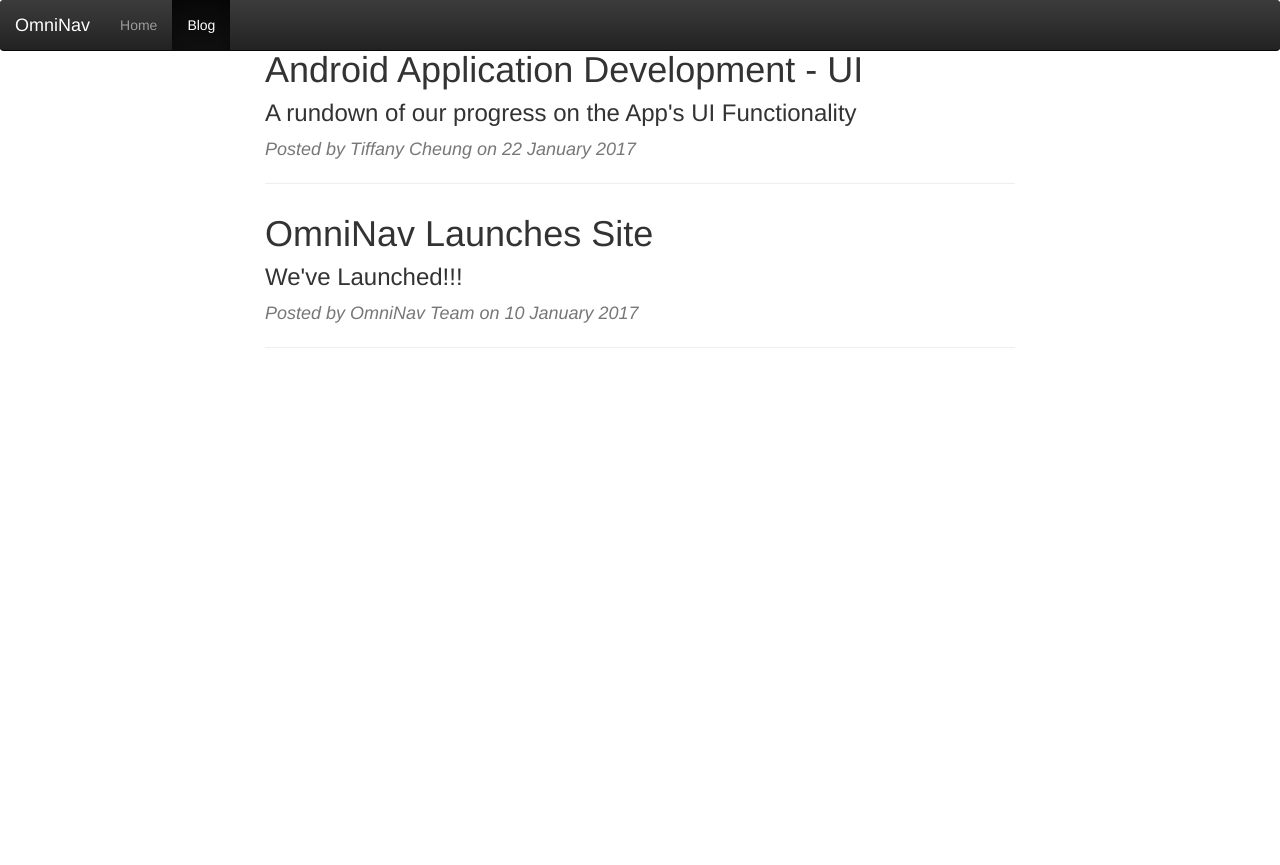
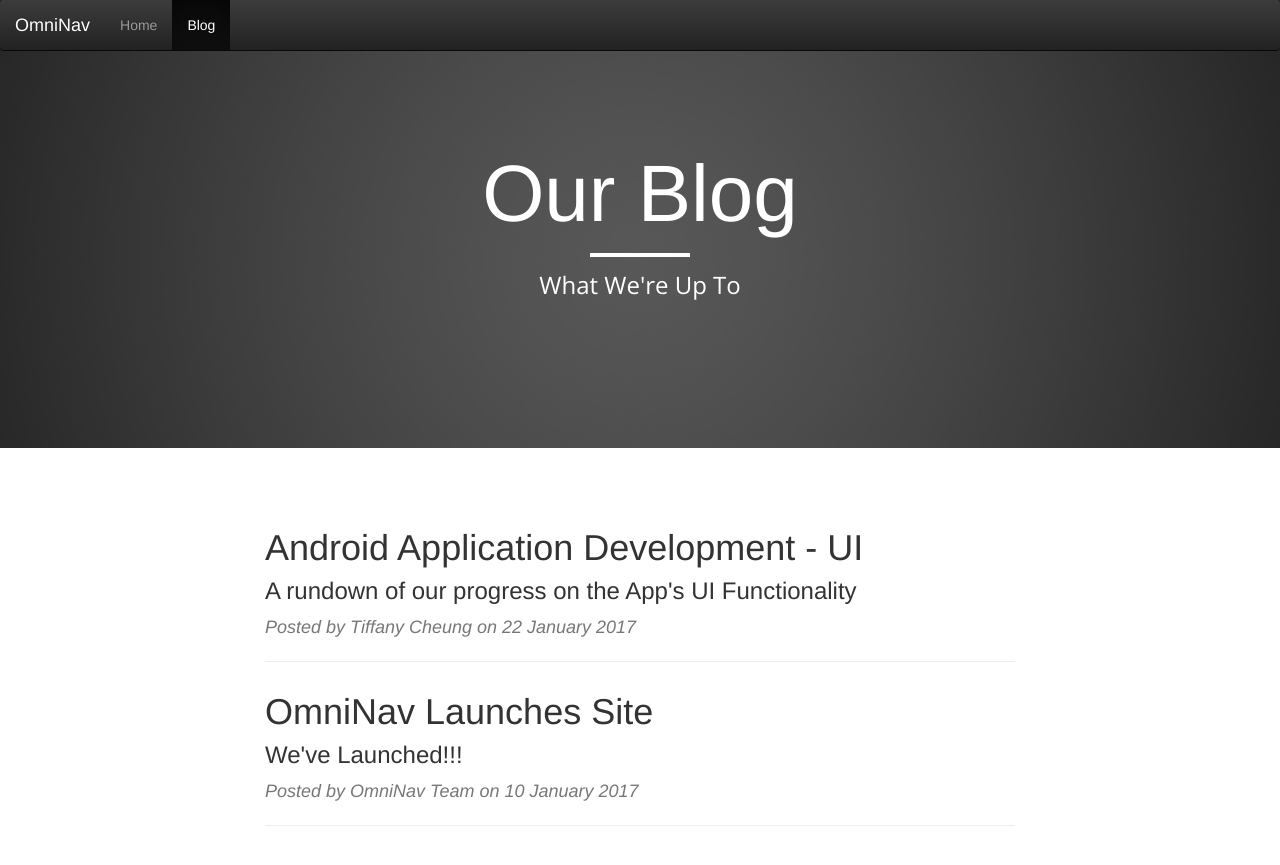
Before and after one commit to hansmaryil/OmniNav, a Jekyll site: the page built from blog/index.html, in a window 1280 px wide. Shown: the top 865 px of the page. Built offline with Jekyll 4.4.1, drawn with Linux system fonts in a browser that asks for light colours.

Commit message:
fixed STUPPIIDDD mistake

```diff
--- a/_layouts/default.html
+++ b/_layouts/default.html
@@ -58,7 +58,7 @@
         </div>
 
         {% if page.header_content != null %}
-            { page.header_content }
+            {{ page.header_content }}
         {% endif %}
 
         <!-- REST OF THE CONTENT -->
```
